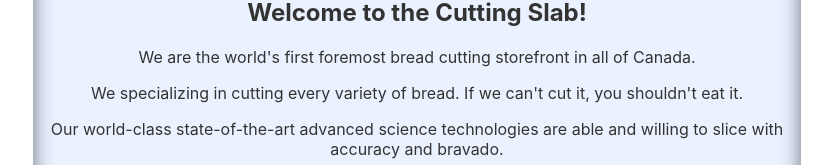
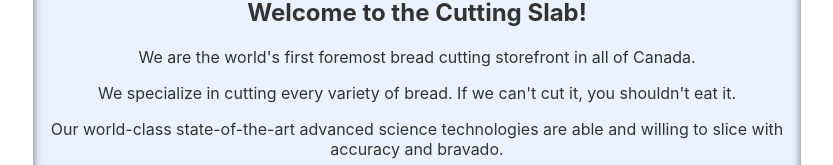
Before and after one commit to eojhet/eojhet_com, a Next.js app: page / in a window 1280 px wide. Shown: the part 635-800 px from the top of the page, without its empty margins (223-1056 px from the left). Built offline with nearby package versions, Linux system fonts and the light colour scheme.

Commit message:
fixed inset shadow and a word

```diff
--- a/pages/index.js
+++ b/pages/index.js
@@ -44,7 +44,7 @@ export default function Home() {
             {"We are the world's first foremost bread cutting storefront in all of Canada."}
           </p>
           <p>
-            {"We specializing in cutting every variety of bread. If we can't cut it, you shouldn't eat it."}
+            {"We specialize in cutting every variety of bread. If we can't cut it, you shouldn't eat it."}
           </p>
           <p>Our world-class state-of-the-art advanced science technologies are able and willing to slice with accuracy and bravado.</p>
         </div>
--- a/pages/index.module.scss
+++ b/pages/index.module.scss
@@ -2,7 +2,7 @@
   background-color: #fff;
   box-shadow: 0 0 5px hsla(0, 0%, 27%, 0.2);
   padding-bottom: 4rem;
-  box-shadow: 0 0 20px inset hsla(0, 0%, 27%, 0.9);
+  box-shadow: 0 0 10px inset hsla(0, 0%, 27%, 0.9);
 
   .welcome {
     background-color: hsla(219, 100%, 80%, 0.2);
```
